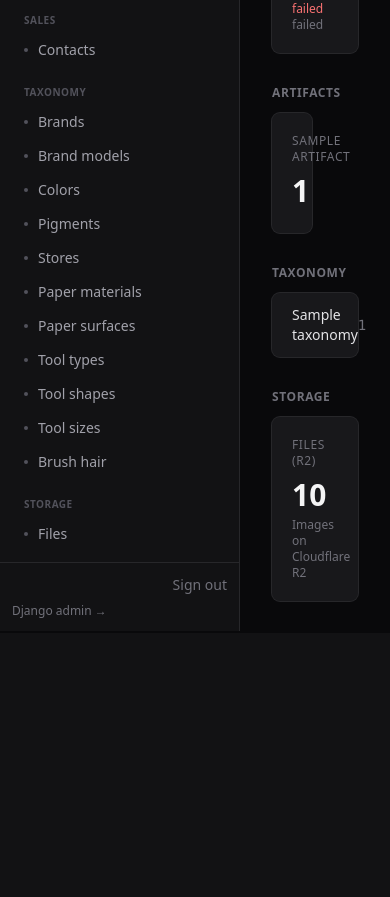
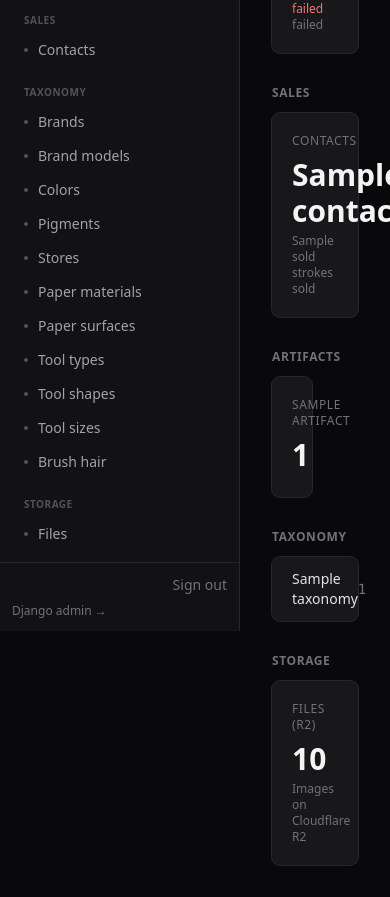
Before and after one commit to mgpepe/perfect-stroke-project, a Django app: template api/templates/panel/home.html in a window 390 px wide; the page is wider, and only the part inside the window is pictured. Shown: the part 355-1252 px from the top of that part. Before the commit the page ends 986 px from the top of that part, so only its background shows below. Run offline with Django 5.2, Linux system fonts and the light colour scheme; the template is opened without the code that fills it: most values are stand-ins (such as "Sample title", 1, 10 or a date in 2020); parts of the project's set-up code (start-up, migrations or seed data) failed here and were passed over; some libraries are stand-ins or nearby versions.

Commit message:
Panel overview: sales card with contacts + sold count
Co-Authored-By: Claude Opus 4.7 (1M context) <noreply@anthropic.com>

```diff
--- a/api/panel/views_home.py
+++ b/api/panel/views_home.py
@@ -58,6 +58,7 @@ def home(request):
 
     return render(request, 'panel/home.html', {
         'device_stats': device_stats,
+        'sales_stats': sales_stats,
         'artifacts': artifacts,
         'taxonomy': taxonomy,
         'files_total': files_total,
--- a/api/templates/panel/home.html
+++ b/api/templates/panel/home.html
@@ -16,6 +16,15 @@
       <span class="text-emerald-400">{{ device_stats.online }}</span> online ·
       <span class="text-red-400">{{ device_stats.failed }}</span> failed
     </div>
+  </a>
+</div>
+
+<h2 class="text-xs font-semibold text-zinc-500 uppercase tracking-wider mb-3">Sales</h2>
+<div class="grid grid-cols-1 sm:grid-cols-3 gap-4 mb-8">
+  <a href="{% url 'panel:contacts:list' %}" class="bg-zinc-900 ring-1 ring-zinc-800 rounded-lg p-5 hover:ring-zinc-600 transition-colors">
+    <div class="text-xs uppercase tracking-wider text-zinc-500">Contacts</div>
+    <div class="mt-2 text-3xl font-semibold text-zinc-100">{{ sales_stats.contacts }}</div>
+    <div class="mt-1 text-xs text-zinc-500">{{ sales_stats.sold }} stroke{{ sales_stats.sold|pluralize }} sold</div>
   </a>
 </div>
 
```
